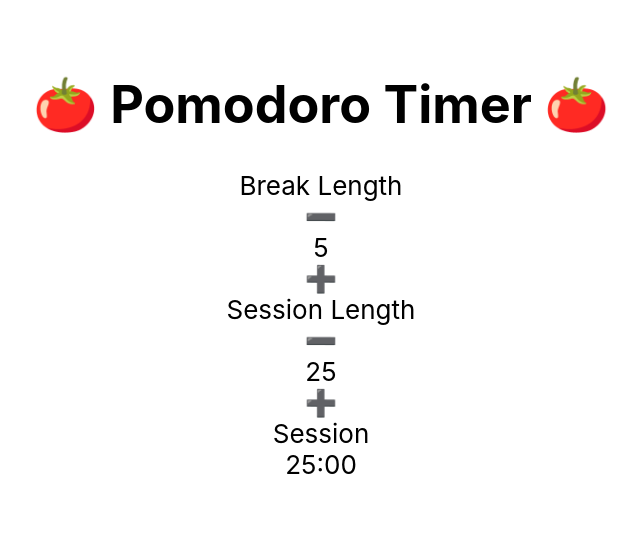
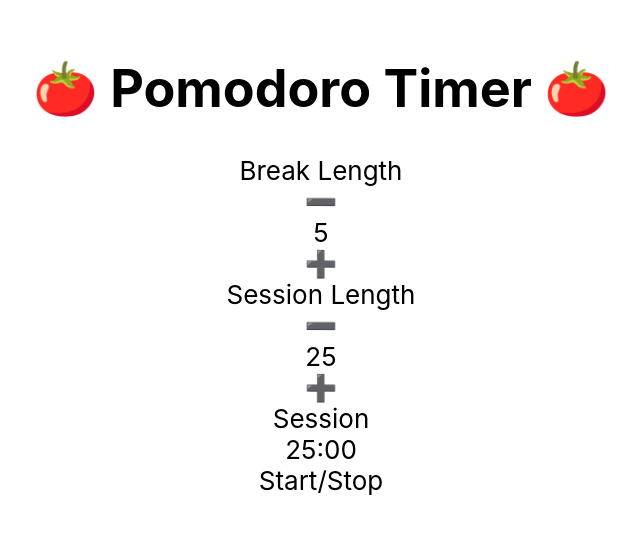
Before and after one commit to xeffrei/fcc-25-5-clock, a React (Create React App) app: page / in a window 1280 px wide. Shown: the part 141-674 px from the top of the page, without its empty margins (319-959 px from the left). Built offline with nearby package versions, Linux system fonts and the light colour scheme.

Commit message:
Add start/stop element
- test the same
- fcc test/content/9 passes ✅
- resolves #9

```diff
--- a/src/features/PomodoroTimer/PomodoroTimer.jsx
+++ b/src/features/PomodoroTimer/PomodoroTimer.jsx
@@ -78,6 +78,20 @@ export const PomodoroTimer = () => {
     )
   }
 
+  const timerFunctions = () => {
+    // may become its own feature/component later
+    return (
+      <>
+        <div
+          data-testid='start_stop'
+          id='start_stop'
+        >
+          Start/Stop
+        </div>
+      </>
+    )
+  }
+
   const timerDisplay = () => {
     // may become its own feature/component later
     return (
@@ -104,6 +118,7 @@ export const PomodoroTimer = () => {
       {breakSettings()}
       {sessionSettings()}
       {timerDisplay()}
+      {timerFunctions()}
     </div>
   )
 }
```
Also changed, not shown: 1 other file (tests, documents, lock files or other folders).
